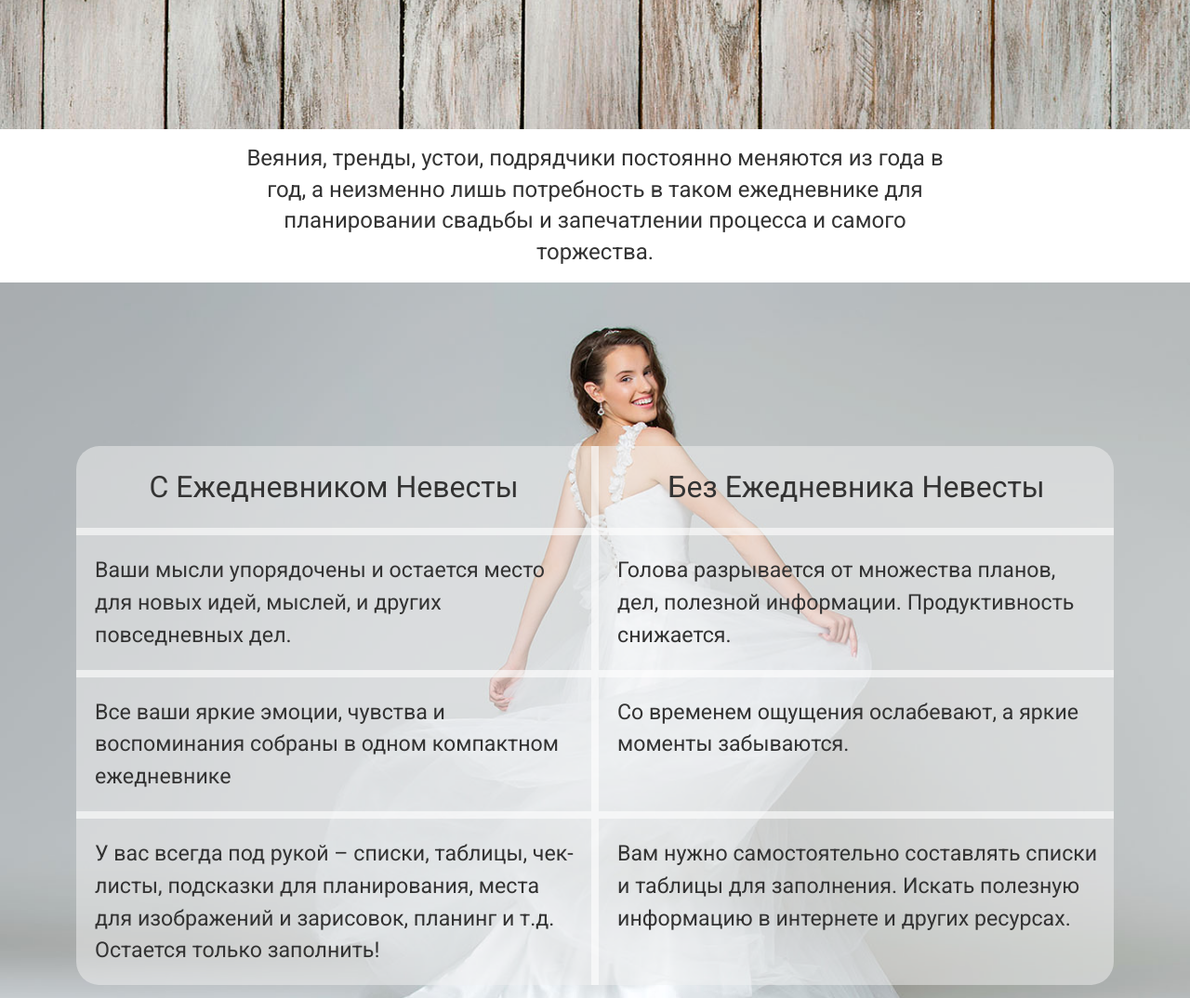
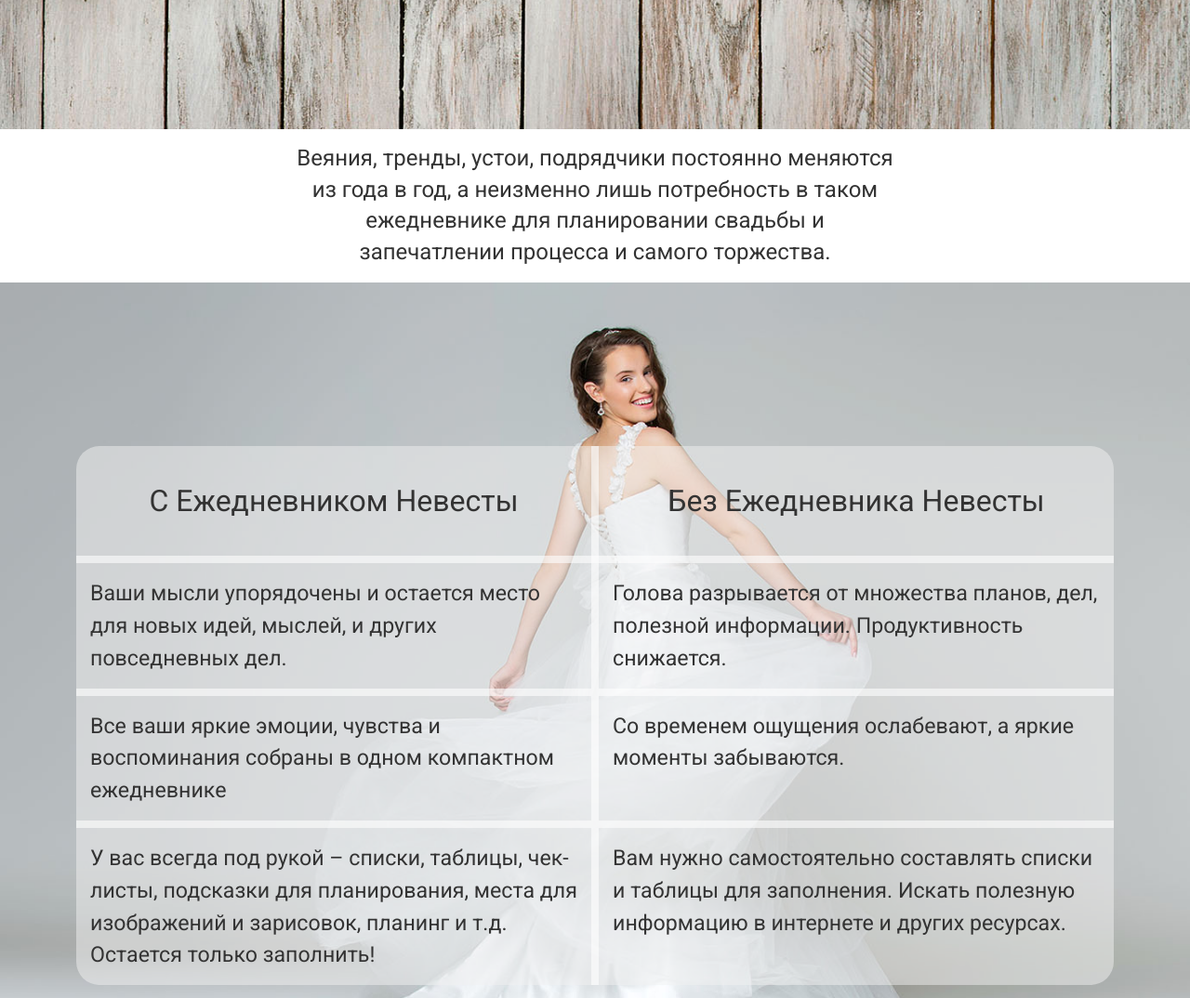
Before and after one commit to elenamargayova/plannerforyou, a website: page app/index.html in a window 1280 px wide. Shown: the part 840-1914 px from the top of the page at 93% size. Drawn offline with Linux system fonts and the light colour scheme.

Commit message:
feature section is adapted for all sizes

```diff
--- a/app/assets/styles/modules/_feature-table.css
+++ b/app/assets/styles/modules/_feature-table.css
@@ -5,7 +5,7 @@
     display: block;
   }
   &__text-content {
-    padding-top: 15vmin;
+    padding-top: 10vmin;
     position: absolute;
     top: 50%;
     transform: translateY(-50%);
@@ -56,9 +56,17 @@
   border-collapse: collapse;
   background-color: rgba(#f1f1f1, 0.5);
   tr {
-    line-height: 1.5;
-    font-size: 2.9vmin;
+    line-height: 1.2;
+    font-size: 2.3vmin;
     vertical-align: top;
+    @mixin atMedium {
+      line-height: 1.2;
+      font-size: 2.5vmin;
+    }
+    @mixin atLarge {
+      line-height: 1.3;
+      font-size: 2.7vmin;
+    }
     @mixin atXLarge {
       line-height: 1.5;
       font-size: 2.9vmin;
@@ -69,31 +77,55 @@
     }
   }
   td {
-    padding: 20px 15px 20px 20px;
+    padding: 10px;
+    @mixin atMedium {
+      padding: 15px;
+    }
     @mixin atXXLarge {
       padding: 35px 15px 35px 20px;
     }
   }
   th {
-    font-size: 2rem;
+    font-size: 1.2rem;
     font-weight: 400;
     text-align: center;
     width: 50%;
-    padding: 20px 0px;
+    padding: 10px 0px;
+    @mixin atMedium {
+      font-size: 1.5rem;
+      padding: 15px 0px;
+    }
+    @mixin atLarge {
+      font-size: 1.9rem;
+      padding: 35px 0px;
+    }
+    @mixin atLarger {
+      font-size: 2rem;
+      padding: 35px 0px;
+    }
     @mixin atXXLarge {
       padding: 35px 0px;
     }
   }
   th, tr {
-    border-bottom: 8px solid rgba(255, 255, 255, 0.6);
+    border-bottom: 5px solid rgba(255, 255, 255, 0.6);
+    @mixin atMedium {
+      border-bottom: 8px solid rgba(255, 255, 255, 0.6);
+    }
   }
   tr:last-child {
     border: none;
   }
   th:first-child, td:first-child {
-    border-right: 8px solid rgba(255, 255, 255, 0.6);
+    border-right: 5px solid rgba(255, 255, 255, 0.6);
+    @mixin atMedium {
+      border-right: 8px solid rgba(255, 255, 255, 0.6);
+    }
   }
   th:nth-child(2), td:nth-child(2) {
-    border-left: 8px solid rgba(255, 255, 255, 0.6);
+    border-left: 5px solid rgba(255, 255, 255, 0.6);
+    @mixin atMedium {
+      border-left: 8px solid rgba(255, 255, 255, 0.6);
+    }
   }
 }
--- a/app/assets/styles/modules/_wrapper.css
+++ b/app/assets/styles/modules/_wrapper.css
@@ -1,10 +1,16 @@
 .wrapper {
   overflow: hidden;
-  padding-left: 18px;
-  padding-right: 18px;
+  padding-left: 0px;
+  padding-right: 0px;
   max-width: 100%;
   margin-left: auto;
   margin-right: auto;
+  @mixin atMedium {
+    max-width: 85%;
+  padding-left: 18px;
+  padding-right: 18px;
+}
+
   &--medium {
     max-width: 976px;
   }
--- a/app/temp/styles/styles.css
+++ b/app/temp/styles/styles.css
@@ -951,12 +951,21 @@ a{
 
 .wrapper {
   overflow: hidden;
-  padding-left: 18px;
-  padding-right: 18px;
+  padding-left: 0px;
+  padding-right: 0px;
   max-width: 100%;
   margin-left: auto;
   margin-right: auto;
 }
+
+@media (min-width: 800px) {
+
+.wrapper {
+    max-width: 85%;
+  padding-left: 18px;
+  padding-right: 18px
+}
+  }
 
 .wrapper--medium {
     max-width: 976px;
@@ -1089,8 +1098,8 @@ a{
       padding: 15px 0px;
       text-align: center;
       width: 100%;
+      font-size: 2.6vmin;
       line-height: 1.2;
-      font-size: 3.8vmin;
       margin: 0 auto
   }
   }
@@ -1102,11 +1111,6 @@ a{
   }
 
 @media (min-width: 800px) {
-
-.page-section__paragraph-center {
-      width: 81%;
-      font-size: 2.6vmin
-  }
   }
 
 @media (min-width: 1010px) {
@@ -2126,7 +2130,7 @@ padding-top: 10px;
   }
 
 .features__text-content {
-    padding-top: 15vmin;
+    padding-top: 10vmin;
     position: absolute;
     top: 50%;
     -webkit-transform: translateY(-50%);
@@ -2202,9 +2206,25 @@ padding-top: 10px;
 }
 
 .feature-table tr {
-    line-height: 1.5;
-    font-size: 2.9vmin;
+    line-height: 1.2;
+    font-size: 2.3vmin;
     vertical-align: top;
+  }
+
+@media (min-width: 800px) {
+
+.feature-table tr {
+      line-height: 1.2;
+      font-size: 2.5vmin
+  }
+  }
+
+@media (min-width: 1010px) {
+
+.feature-table tr {
+      line-height: 1.3;
+      font-size: 2.7vmin
+  }
   }
 
 @media (min-width: 1200px) {
@@ -2224,7 +2244,14 @@ padding-top: 10px;
   }
 
 .feature-table td {
-    padding: 20px 15px 20px 20px;
+    padding: 10px;
+  }
+
+@media (min-width: 800px) {
+
+.feature-table td {
+      padding: 15px
+  }
   }
 
 @media (min-width: 1400px) {
@@ -2235,11 +2262,35 @@ padding-top: 10px;
   }
 
 .feature-table th {
-    font-size: 2rem;
+    font-size: 1.2rem;
     font-weight: 400;
     text-align: center;
     width: 50%;
-    padding: 20px 0px;
+    padding: 10px 0px;
+  }
+
+@media (min-width: 800px) {
+
+.feature-table th {
+      font-size: 1.5rem;
+      padding: 15px 0px
+  }
+  }
+
+@media (min-width: 1010px) {
+
+.feature-table th {
+      font-size: 1.9rem;
+      padding: 35px 0px
+  }
+  }
+
+@media (min-width: 1100px) {
+
+.feature-table th {
+      font-size: 2rem;
+      padding: 35px 0px
+  }
   }
 
 @media (min-width: 1400px) {
@@ -2250,7 +2301,14 @@ padding-top: 10px;
   }
 
 .feature-table th, .feature-table tr {
-    border-bottom: 8px solid rgba(255, 255, 255, 0.6);
+    border-bottom: 5px solid rgba(255, 255, 255, 0.6);
+  }
+
+@media (min-width: 800px) {
+
+.feature-table th, .feature-table tr {
+      border-bottom: 8px solid rgba(255, 255, 255, 0.6)
+  }
   }
 
 .feature-table tr:last-child {
@@ -2258,9 +2316,23 @@ padding-top: 10px;
   }
 
 .feature-table th:first-child, .feature-table td:first-child {
-    border-right: 8px solid rgba(255, 255, 255, 0.6);
+    border-right: 5px solid rgba(255, 255, 255, 0.6);
+  }
+
+@media (min-width: 800px) {
+
+.feature-table th:first-child, .feature-table td:first-child {
+      border-right: 8px solid rgba(255, 255, 255, 0.6)
+  }
   }
 
 .feature-table th:nth-child(2), .feature-table td:nth-child(2) {
-    border-left: 8px solid rgba(255, 255, 255, 0.6);
-  }
+    border-left: 5px solid rgba(255, 255, 255, 0.6);
+  }
+
+@media (min-width: 800px) {
+
+.feature-table th:nth-child(2), .feature-table td:nth-child(2) {
+      border-left: 8px solid rgba(255, 255, 255, 0.6)
+  }
+  }
```
Also changed, not shown: app/assets/styles/modules/_page-section.css (+2 -5 lines).
